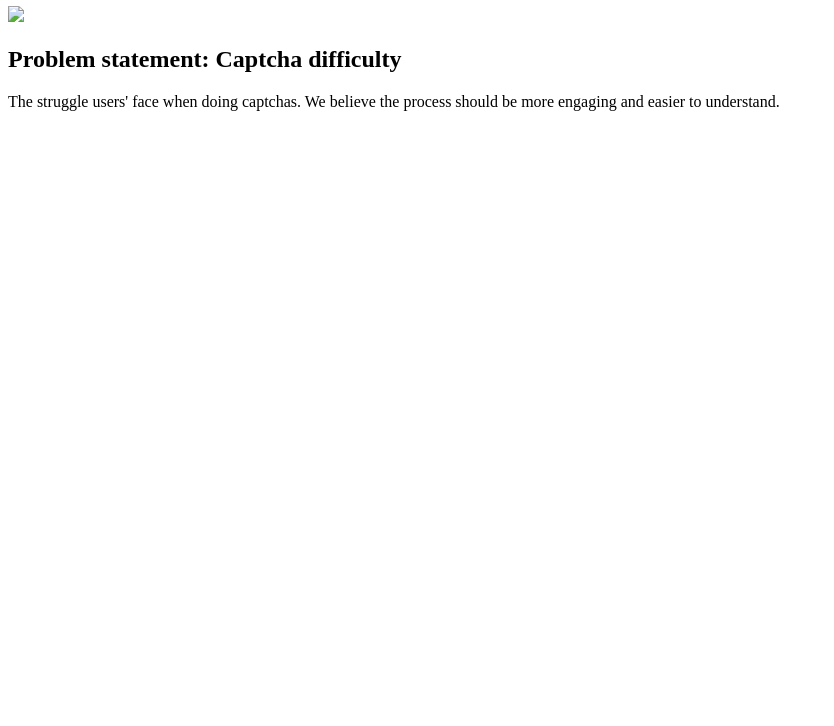
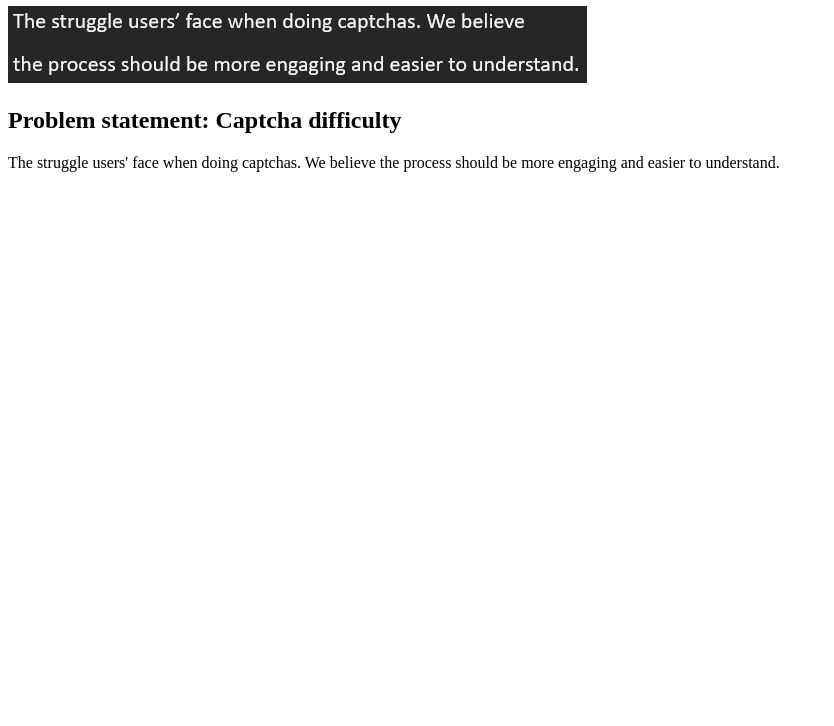
Before and after one commit to CodyAM2005/CodyAM2005.github.io, a plain HTML site: page index.html in a window 1280 px wide. Shown: the part 74-800 px from the top of the page, without its empty margins (0-834 px from the left). Drawn offline with Linux system fonts and the light colour scheme.

Commit message:
Update index.html

```diff
--- a/index.html
+++ b/index.html
@@ -6,7 +6,7 @@
   <body>
     <h1 style="font-family:'Courier New'">Cody Miller</h1>
     <section class="assign">
-      <img src="problem-statement2.png"/>
+      <img src="images/problem-statement2.png"/>
       <section class="assign-det">
         <h2>Problem statement: Captcha difficulty</h2>
         <p>
```
